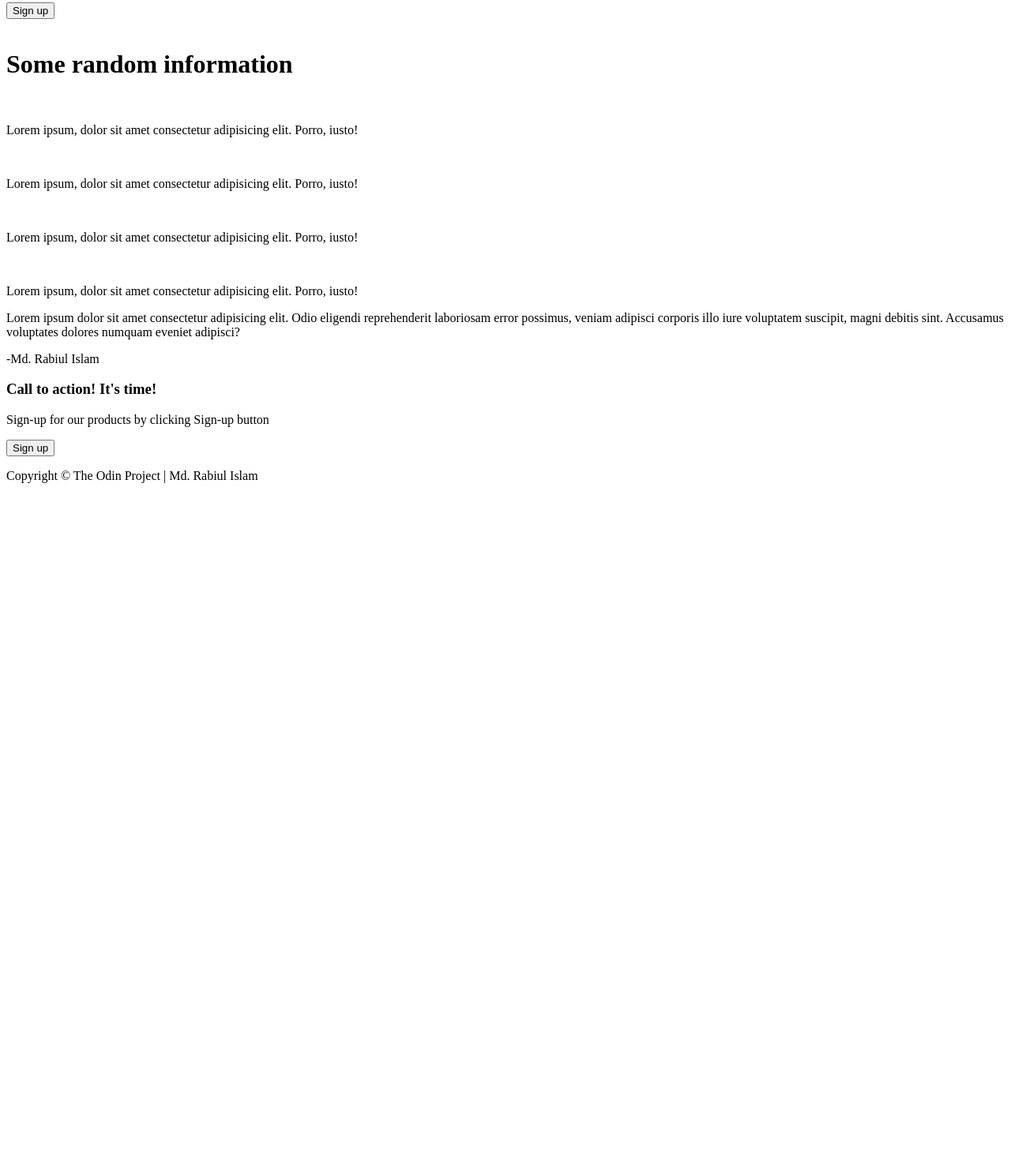
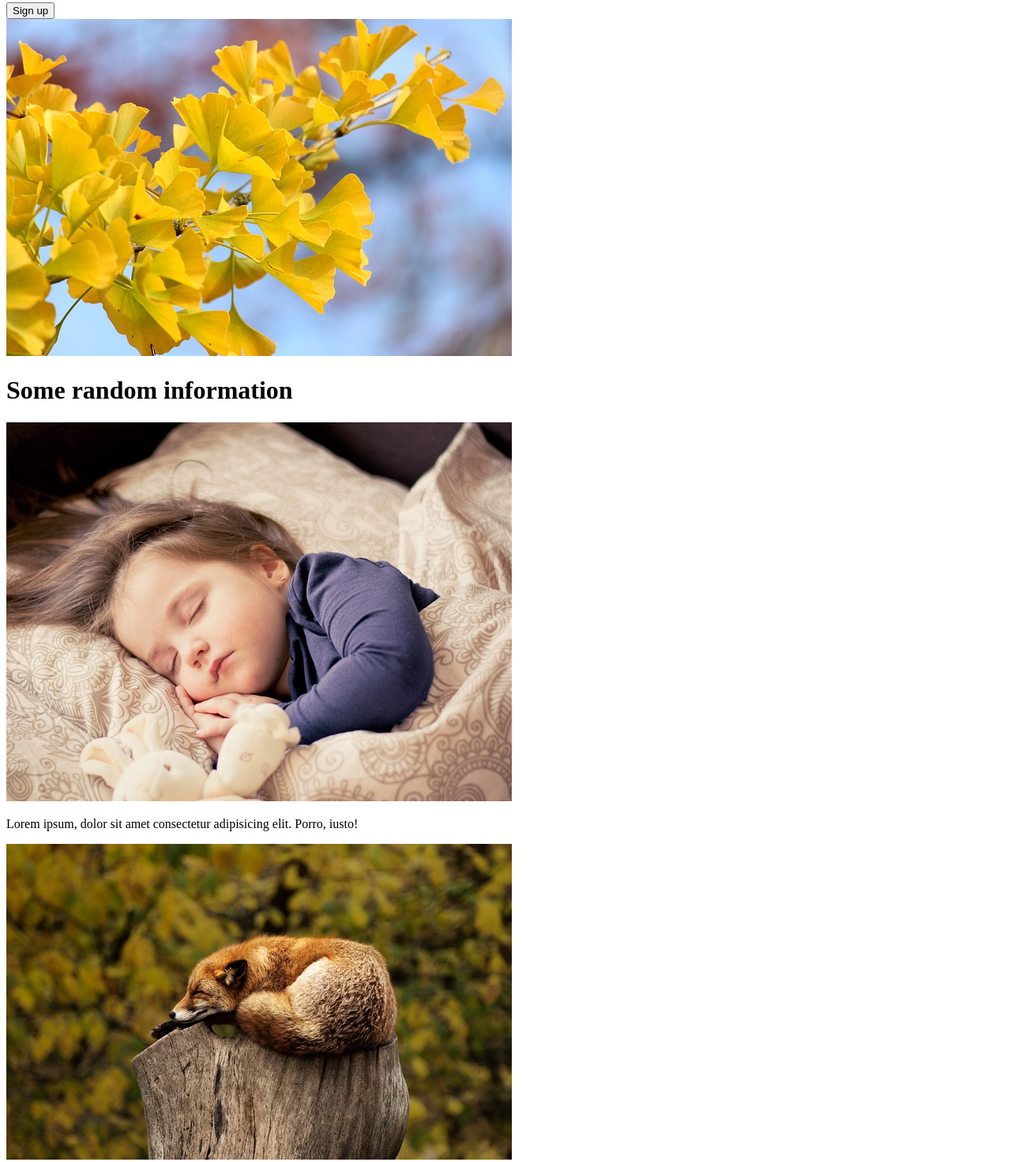
Before and after one commit to rabiul121/landing-page, a plain HTML site: page index.html in a window 1280 px wide. Shown: the part 207-1679 px from the top of the page at 79% size. Before the commit the page ends 835 px from the top, so only its background shows below. Drawn offline with Linux system fonts and the light colour scheme.

Commit message:
updated image links in index.html file

```diff
--- a/index.html
+++ b/index.html
@@ -29,7 +29,7 @@
                     <button>Sign up</button>
                 </div>
                 <div class="placeholder-image">
-                    <img src="" alt="">
+                    <img src="imgs/placeholder-img.jpg" alt="spring weather image">
                 </div>
             </div>
         </div>
@@ -37,19 +37,19 @@
             <h1>Some random information</h1>
             <div class="info-card">
                 <div class="card">
-                    <img src="" alt="">
+                    <img src="imgs/img-1.jpg" alt="cute baby sleeping">
                     <p>Lorem ipsum, dolor sit amet consectetur adipisicing elit. Porro, iusto!</p>
                 </div>
                 <div class="card">
-                    <img src="" alt="">
+                    <img src="imgs/img-2.jpg" alt="jackal sleeping on wood in forest">
                     <p>Lorem ipsum, dolor sit amet consectetur adipisicing elit. Porro, iusto!</p>
                 </div>
                 <div class="card">
-                    <img src="" alt="">
+                    <img src="imgs/img-3.jpg" alt="yellow bird sitting on a branch">
                     <p>Lorem ipsum, dolor sit amet consectetur adipisicing elit. Porro, iusto!</p>
                 </div>
                 <div class="card">
-                    <img src="" alt="">
+                    <img src="imgs/img-4.jpg" alt="bird catching fish in river">
                     <p>Lorem ipsum, dolor sit amet consectetur adipisicing elit. Porro, iusto!</p>
                 </div>
             </div>
```
